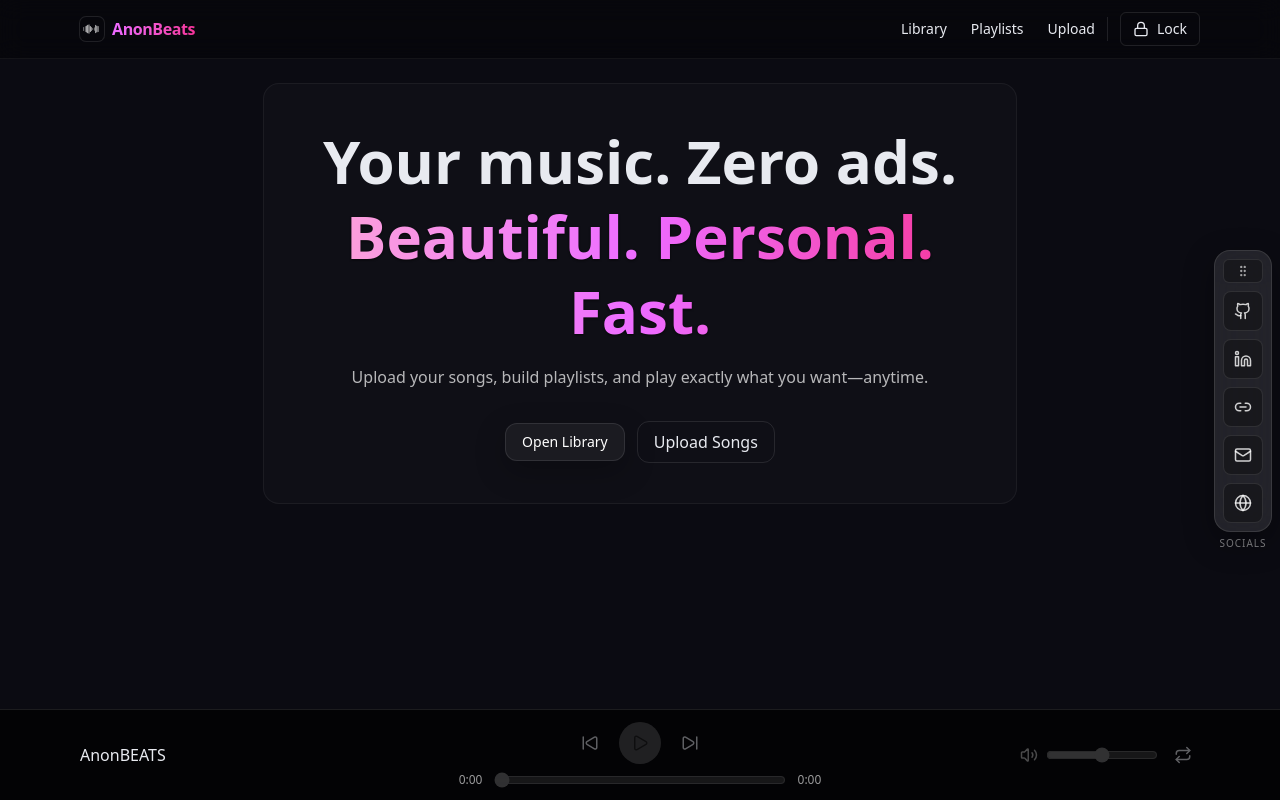
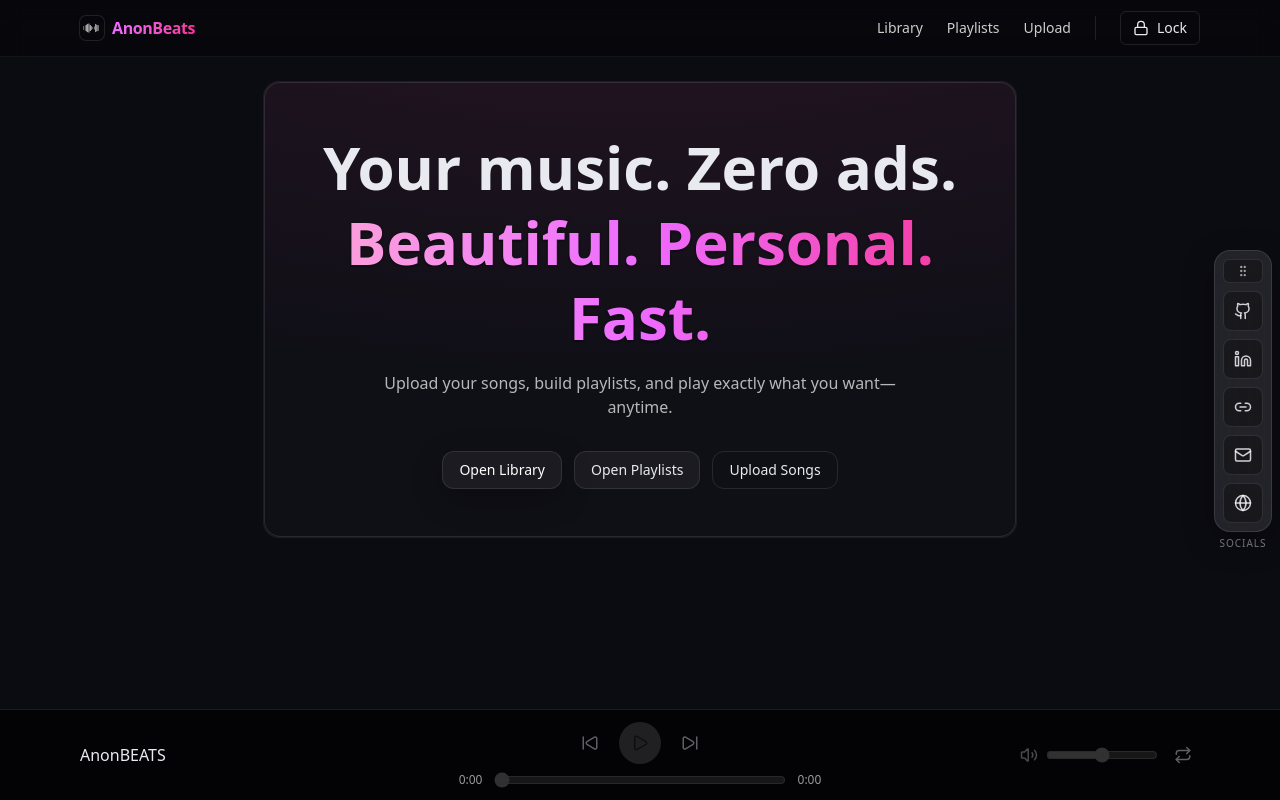
Before and after one commit to TuShArBhArDwA/AnonBeats, a Next.js app: page / in a window 1280 px wide. Built offline with nearby package versions, Linux system fonts and the light colour scheme.

Commit message:
made it responsive

```diff
--- a/src/app/layout.tsx
+++ b/src/app/layout.tsx
@@ -1,13 +1,9 @@
 import './globals.css';
 import type { Metadata } from 'next';
-  import Link from 'next/link';
-  import Image from 'next/image';
 import { PlayerProvider } from '@/lib/player-context';
-  import PlayerBar from '@/components/ui/PlayerBar';
-  import SocialsBarDraggable from '@/components/SocialsBarDraggable';
-  import MobileSocialsFab from '@/components/MobileSocialsFab';
-  import LockButton from '@/components/LockButton';
+import { NavBar } from '@/components/NavBar';
 import AppChrome from '@/components/AppChrome';
+
 export const metadata: Metadata = {
   title: 'AnonBEATS',
   description: 'Your personal, ad-free music player',
@@ -22,32 +18,19 @@
   return (
     <html lang="en" className="h-full">
       <body className="min-h-screen bg-[#0b0b12] text-slate-100 antialiased flex flex-col">
-          <header className="sticky top-0 z-30 border-b border-white/5 bg-black/30 backdrop-blur-md">
-            <div className="mx-auto max-w-6xl px-4 py-3 flex items-center">
-              <Link href="/" className="inline-flex items-center gap-2 font-semibold tracking-tight">
-                <Image src="/lines.png" alt="AnonBeats logo" width={24} height={24} className="h-6 w-6 object-contain rounded-md ring-1 ring-white/10 shadow-sm" priority />
-                <span className="inline-block bg-gradient-to-r from-fuchsia-400 to-pink-500 bg-clip-text text-transparent">AnonBeats</span>
-              </Link>
-              <div className="ml-auto flex items-center gap-3">
-              <div className="sm:hidden">
-                <LockButton compact />
-              </div>
-              <nav className="hidden sm:flex gap-6 text-sm">
-                <Link href="/library" className="hover:text-white/90">Library</Link>
-                <Link href="/playlists" className="hover:text-white/90">Playlists</Link>
-                <Link href="/upload" className="hover:text-white/90">Upload</Link>
-              </nav>
-                    <div className="hidden sm:flex items-center gap-3">
-              <span className="h-6 w-px bg-white/10" />
-              <LockButton />
-            </div>
-          </div>
-            </div>
-          </header>
+        {/* Single, responsive header */}
+        <NavBar />
 
+        {/* Player context + page content */}
         <PlayerProvider>
+          {/* pb-28: keep content above sticky player on mobile */}
+          <main className="mx-auto max-w-6xl px-4 py-6 pb-28 flex-1">
+            {children}
+          </main>
 
-<main className="mx-auto max-w-6xl px-4 py-6 flex-1">{children}</main> <AppChrome /> </PlayerProvider>
+          {/* Your floating chrome (socials, player UI wrapper, etc.) */}
+          <AppChrome />
+        </PlayerProvider>
       </body>
     </html>
   );
--- a/src/app/page.tsx
+++ b/src/app/page.tsx
@@ -4,34 +4,48 @@ import { ShinyButton } from '@/components/ui/shiny-button';
 
 export default function Home() {
   return (
-    <section className="relative overflow-hidden rounded-2xl border border-white/5 bg-white/[0.02] p-10 max-w-5xl mx-auto">
-      <Spotlight className="absolute inset-0" />
-      <div className="relative z-10 max-w-2xl mx-auto text-center">
-        <h1 className="text-4xl sm:text-6xl font-bold leading-tight">
+    <section className="relative mx-auto max-w-5xl overflow-hidden rounded-2xl border border-white/5 bg-white/[0.02] px-6 py-10 sm:px-10 sm:py-12">
+      <Spotlight className="pointer-events-none absolute inset-0" />
+
+      {/* Decorative radial grid */}
+      <div className="pointer-events-none absolute inset-0 bg-[radial-gradient(1200px_500px_at_50%_-200px,rgba(236,72,153,0.12),transparent)]" />
+
+      <div className="relative z-10 mx-auto max-w-2xl text-center">
+        <h1 className="text-3xl font-bold leading-tight sm:text-5xl md:text-6xl">
           Your music. Zero ads.
           <br />
           <span className="inline-block bg-gradient-to-r from-pink-300 via-fuchsia-400 to-pink-500 bg-clip-text text-transparent drop-shadow-[0_1px_1px_rgba(0,0,0,0.65)]">
             Beautiful. Personal. Fast.
           </span>
         </h1>
-        <p className="mt-4 text-white/70">
+
+        <p className="mx-auto mt-4 max-w-xl text-white/70">
           Upload your songs, build playlists, and play exactly what you want—anytime.
         </p>
+
         <div className="mt-8 flex flex-wrap items-center justify-center gap-3">
           <Link href="/library">
             <ShinyButton>Open Library</ShinyButton>
           </Link>
+
+          <Link
+            href="/playlists"
+            className="rounded-xl border border-white/10 bg-white/[0.05] px-4 py-2 text-sm hover:bg-white/[0.08] transition"
+          >
+            Open Playlists
+          </Link>
+
           <Link
             href="/upload"
-            className="px-4 py-2 rounded-xl border border-white/10 hover:bg-white/5 transition"
+            className="rounded-xl border border-white/10 px-4 py-2 text-sm hover:bg-white/5 transition"
           >
             Upload Songs
           </Link>
         </div>
       </div>
 
-      <div className="pointer-events-none absolute inset-0 bg-hero-a" />
-      <div className="pointer-events-none absolute inset-0 bg-hero-b" />
+      {/* subtle inner edges */}
+      <div className="pointer-events-none absolute inset-0 rounded-2xl ring-1 ring-inset ring-white/10" />
     </section>
   );
 }
--- /dev/null
+++ b/src/components/NavBar.tsx
@@ -0,0 +1,81 @@
+'use client';
+
+import Link from 'next/link';
+import Image from 'next/image';
+import { useState } from 'react';
+import { Menu, X } from 'lucide-react';
+import LockButton from '@/components/LockButton';
+
+const links = [
+  { href: '/library', label: 'Library' },
+  { href: '/playlists', label: 'Playlists' },
+  { href: '/upload', label: 'Upload' },
+];
+
+export function NavBar() {
+  const [open, setOpen] = useState(false);
+
+  return (
+    <header className="sticky top-0 z-50 border-b border-white/5 bg-black/30 backdrop-blur-md">
+      <div className="mx-auto flex h-14 max-w-6xl items-center justify-between px-4">
+        {/* Brand */}
+        <Link href="/" className="inline-flex items-center gap-2 font-semibold tracking-tight">
+          <Image
+            src="/lines.png"
+            alt="AnonBeats logo"
+            width={24}
+            height={24}
+            className="h-6 w-6 rounded-md object-contain ring-1 ring-white/10 shadow-sm"
+            priority
+          />
+          <span className="inline-block bg-gradient-to-r from-fuchsia-400 to-pink-500 bg-clip-text text-transparent">
+            AnonBeats
+          </span>
+        </Link>
+
+        {/* Desktop nav */}
+        <nav className="hidden items-center gap-6 text-sm md:flex">
+          {links.map((l) => (
+            <Link key={l.href} href={l.href} className="text-white/80 hover:text-white transition">
+              {l.label}
+            </Link>
+          ))}
+          <span className="h-6 w-px bg-white/10" />
+          <LockButton />
+        </nav>
+
+        {/* Mobile controls */}
+        <div className="flex items-center gap-2 md:hidden">
+          <LockButton compact />
+          <button
+            onClick={() => setOpen((v) => !v)}
+            className="rounded-md border border-white/10 p-2 text-white/80 hover:bg-white/5"
+            aria-label="Toggle menu"
+          >
+            {open ? <X size={18} /> : <Menu size={18} />}
+          </button>
+        </div>
+      </div>
+
+      {/* Mobile menu */}
+      {open && (
+        <div className="md:hidden">
+          <div className="mx-auto max-w-6xl px-4 pb-3">
+            <div className="rounded-lg border border-white/10 bg-[#0b0b12]/95 p-2">
+              {links.map((l) => (
+                <Link
+                  key={l.href}
+                  href={l.href}
+                  onClick={() => setOpen(false)}
+                  className="block rounded-md px-3 py-2 text-sm text-white/90 hover:bg-white/5"
+                >
+                  {l.label}
+                </Link>
+              ))}
+            </div>
+          </div>
+        </div>
+      )}
+    </header>
+  );
+}
```
Lines whose indentation alone changed are shown as unchanged.
